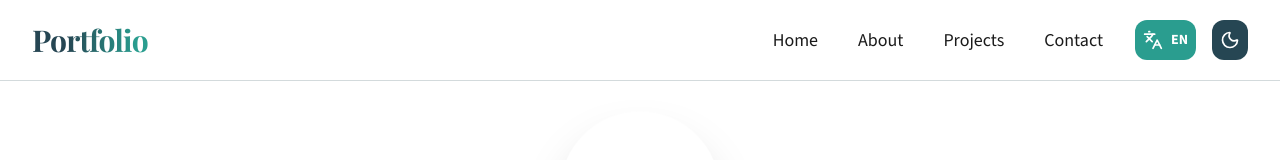
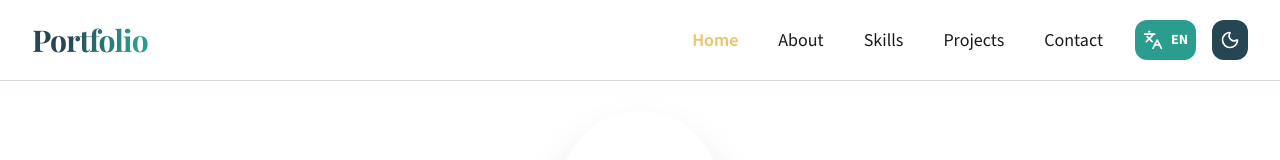
Before and after one commit to yuliaribeiro/portfolio, a React (Vite) app: page / in a window 1280 px wide. Shown: the top 160 px of the page. Built offline with nearby package versions, Linux system fonts and the light colour scheme.

Commit message:
feat: apply navigation on the project

```diff
--- a/src/App.tsx
+++ b/src/App.tsx
@@ -1,4 +1,7 @@
 import { Navbar } from "./components/navbar/Navbar"
+import { navItems } from "./config/nav.config"
+import { useActiveSection } from "./hooks/useActiveSection"
+import { useScrollNavigation } from "./hooks/useScrollNavigation"
 import { AboutSection } from "./sections/about/AboutSection"
 import { ContactSection } from "./sections/contact/ContactSection"
 import { Footer } from "./sections/footer/Footer"
@@ -12,16 +15,18 @@ import { SkillsSection } from "./sections/skills/SkillsSection"
 */
 function App() {
   // document.documentElement.classList.add("dark")
+
+  const scrollToSection = useScrollNavigation()
+  const sectionIds = navItems.map((item) => item.sectionId)
+  const activeSection = useActiveSection(sectionIds)
+
   return (
     <>
       <main className="mx-auto min-h-screen w-full flex-1 space-y-32">
         <Navbar
-          items={[
-            { label: "Home", sectionId: "home" },
-            { label: "About", sectionId: "about" },
-            { label: "Projects", sectionId: "projects" },
-            { label: "Contact", sectionId: "contact" },
-          ]}
+          items={navItems}
+          activeSection={activeSection ?? ""}
+          onItemClick={scrollToSection}
         ></Navbar>
         <HomeSection />
 
--- a/src/components/navbar/Navbar.tsx
+++ b/src/components/navbar/Navbar.tsx
@@ -12,7 +12,7 @@ type NavItem = {
 
 type NavbarProps = React.HTMLAttributes<HTMLElement> & {
   logo?: React.ReactNode
-  items: NavItem[]
+  items: readonly NavItem[]
   activeSection?: string
   onItemClick?: (sectionId: string) => void
 }
--- a/src/sections/home/HomeSection.tsx
+++ b/src/sections/home/HomeSection.tsx
@@ -1,8 +1,10 @@
 import { useTranslation } from "react-i18next"
 import { Home } from "./components/Home"
+import { useScrollNavigation } from "../../hooks/useScrollNavigation"
 
 export const HomeSection = () => {
   const { t } = useTranslation("home")
+  const scrollToSection = useScrollNavigation()
 
   const labels = {
     title: "Juliana Ribeiro",
@@ -12,8 +14,8 @@ export const HomeSection = () => {
     secondaryActionLabel: t("labels.secondaryActionLabel"),
   }
   const actions = {
-    primaryAction: () => {},
-    secondaryAction: () => {},
+    primaryAction: () => scrollToSection("projects"),
+    secondaryAction: () => scrollToSection("contact"),
   }
 
   return <Home actions={actions} labels={labels} />
```
